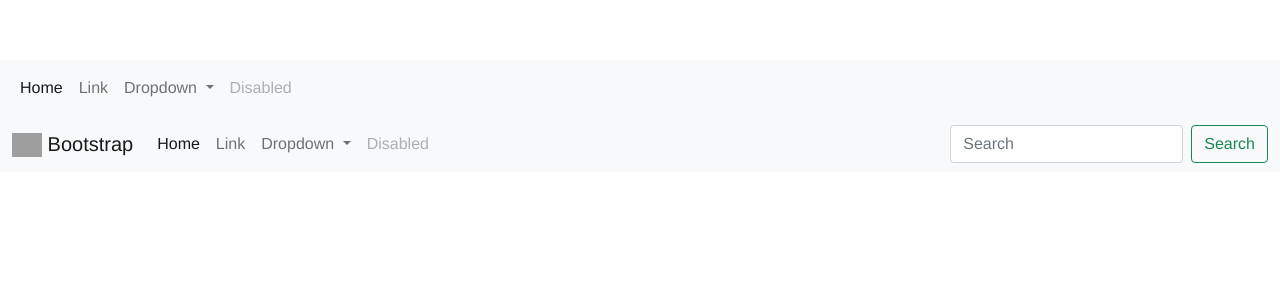
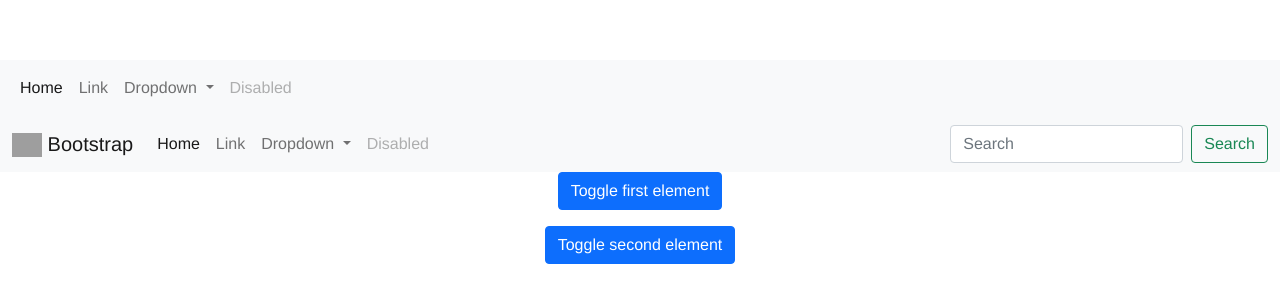
Before and after one commit to forbelieveme/laika-test-view, a Vue app: page / in a window 1280 px wide. Shown: the top 302 px of the page. Built offline with nearby package versions, Linux system fonts and the light colour scheme; grey boxes are pictures that could not be loaded.

Commit message:
Importa el componente footer en App.vue

```diff
--- a/src/App.vue
+++ b/src/App.vue
@@ -1,13 +1,16 @@
 <template>
   <Header title="HW"></Header>
+  <Footer></Footer>
 </template>
 
 <script>
 import Header from "./components/Header.vue";
+import Footer from "./components/Footer.vue";
 export default {
   name: "App",
   components: {
     Header,
+    Footer,
   },
 };
 </script>
```
